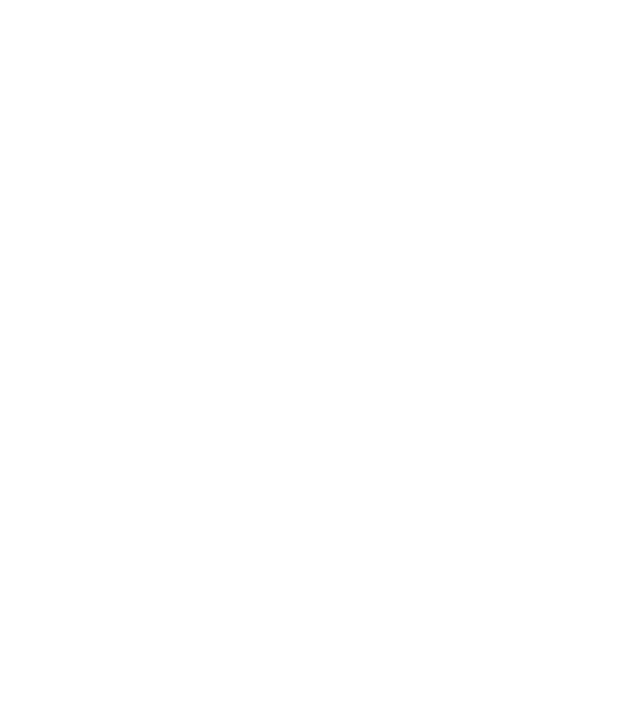
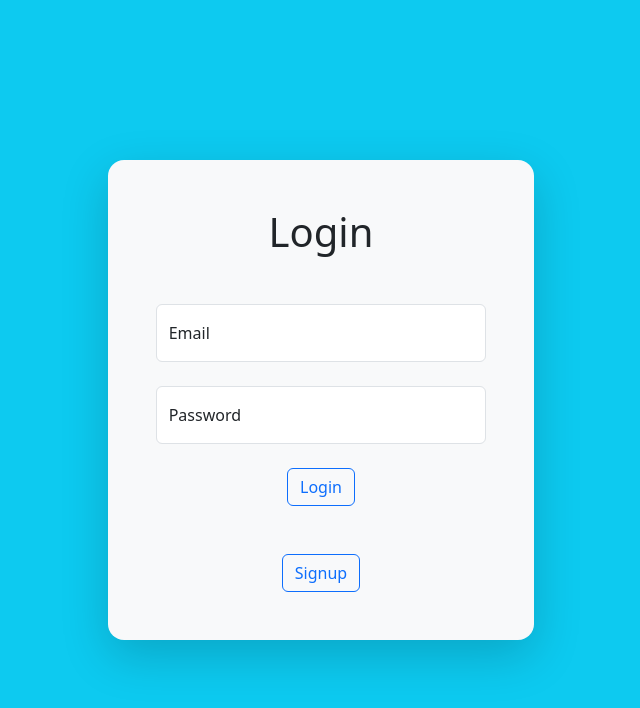
Before and after one commit to KATHIRESHP/login-logout, a React (Create React App) app in the folder client/inout/: page /login in a window 1280 px wide. Before the commit this address had no page. Shown: the top 708 px of the page, without its empty margins (319-959 px from the left). Built offline with nearby package versions, Linux system fonts and the light colour scheme.

Commit message:
063719052023

```diff
--- a/client/inout/src/App.jsx
+++ b/client/inout/src/App.jsx
@@ -1,5 +1,6 @@
 import Signup from './Components/Signup/Signup'
 import {BrowserRouter, Route, Routes} from "react-router-dom";
+import Login from "./Components/Login/Login";
 
 
 function App() {
@@ -7,7 +8,9 @@
     <div className="App">
      <BrowserRouter>
          <Routes>
-             <Route path='\' element={<Signup/>}/>
+             <Route path='/' element={<Signup/>}/>
+             <Route path='/login' element={<Login/>} />
+             <Route path='*' element={<div>Error in url</div>}/>
          </Routes>
      </BrowserRouter>
     </div>
--- /dev/null
+++ b/client/inout/src/Components/Login/Login.jsx
@@ -0,0 +1,56 @@
+import React, {useRef} from 'react';
+import {toast, ToastContainer} from "react-toastify";
+import axios from "axios";
+import {useNavigate} from "react-router-dom";
+function Login() {
+
+    const emailRef = useRef(null);
+    const passwordRef = useRef(null);
+    const navigate = useNavigate();
+
+    const loginHandler = (e) => {
+        e.preventDefault();
+        const email_pattern = /^\w+@[a-zA-Z_]+?\.[a-zA-Z]{2,3}$/;
+        if(email_pattern.test(emailRef.current.value) && passwordRef.current.value)
+        {
+            axios
+                .post('http://localhost:3030/login', {email: emailRef.current.value, password: passwordRef.current.value})
+                .then((data) => {
+                    console.log("axios login success")
+                })
+                .catch((err) => {
+                    console.log("axios login falied!")
+                })
+        }
+        else
+        {
+            toast('Check Your Credentials!',{
+                autoClose: 2000,
+                theme: "dark"
+            })
+        }
+    }
+
+    return(
+        <>
+            <ToastContainer/>
+            <div className='fluid-container bg-info vh-100 d-flex justify-content-center align-items-center'>
+               <div className='bg-light col-lg-4 col-md-6 col-sm-10 offset-sm-0 p-sm-5 p-md-5 rounded-4 shadow-lg'>
+                   <center><div className='display-6 mb-5'>Login</div></center>
+                   <div className="form-floating">
+                       <input ref={emailRef} type="email" className="form-control" id="floatingEmail" placeholder="n" />
+                       <label htmlFor="floatingEmail">Email</label>
+                   </div>
+                   <div className="form-floating my-4">
+                       <input ref={passwordRef} type="password" className="form-control" id="floatingEmail" placeholder="number" />
+                       <label htmlFor="floatingEmail">Password</label>
+                   </div>
+                   <center><button className='btn btn-outline-primary' onClick={(e) => loginHandler(e)}>Login</button></center>
+                   <center><button className='btn btn-outline-primary mt-5' onClick={(e) => navigate('/')}>Signup</button></center>
+               </div>
+            </div>
+        </>
+    )
+}
+
+export default Login
--- a/client/inout/src/Components/Signup/Signup.jsx
+++ b/client/inout/src/Components/Signup/Signup.jsx
@@ -2,6 +2,7 @@
 import axios from 'axios';
 import { ToastContainer, toast } from 'react-toastify';
 import 'react-toastify/dist/ReactToastify.css';
+import {useNavigate} from "react-router-dom";
 
 function Signup() {
 
@@ -13,6 +14,7 @@
   const [isEmailVerified, setIsEmailVerified] = useState(false);
   const [isVerifyBtnClicked, setIsVerifyBtnClicked] = useState(false);
   const [otp, setOtp] = useState("");
+  const navigate = useNavigate();
 
   const sendOtpHandler = (e) => {
     e.preventDefault();
@@ -72,7 +74,7 @@
         })
       }
       })
-      .catch((err) => console.log("error occured\nmsg:\n", err));
+      .catch((err) => console.log("error occurred\nmsg:\n", err));
   }
 
   return (
@@ -91,6 +93,9 @@
                     <label htmlFor="floatingEmail">Email</label>
                   </div>
                   <center><button className='btn btn-outline-primary mt-3' onClick={(e) => sendOtpHandler(e)}>Send Otp</button></center>
+                  <center>
+                    <button onClick={() => navigate('/login')} className='mt-5 btn btn-outline-primary'>Signin</button>
+                  </center>
                 </>
               }
               <></>
```
Also changed, not shown: 2 other files (tests, documents, lock files or other folders).
